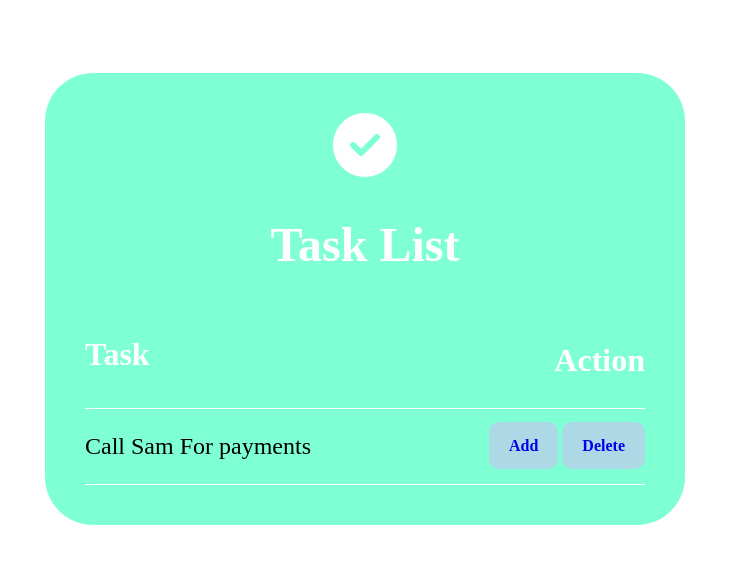
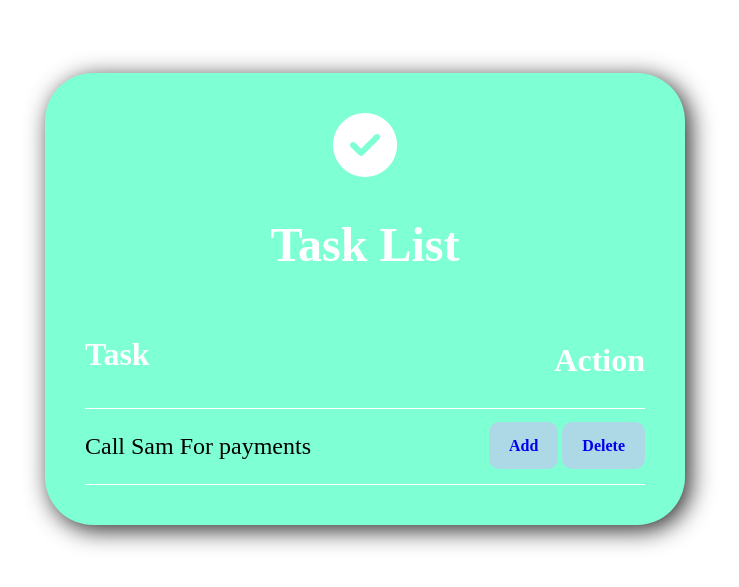
Before and after one commit to christh03/task, a plain HTML site: page task-demo/index.html in a window 1280 px wide. Shown: the part 127-714 px from the top of the page, without its empty margins (275-1014 px from the left). Drawn offline with Linux system fonts and the light colour scheme.

Commit message:
Update main.css

```diff
--- a/task-demo/css/main.css
+++ b/task-demo/css/main.css
@@ -12,6 +12,7 @@ body{
     height: auto;
     padding: 2.5rem;
     border-radius: 3rem;
+    box-shadow: 5px 5px 25px #272727;
     background-color: aquamarine;
 
 }
```
